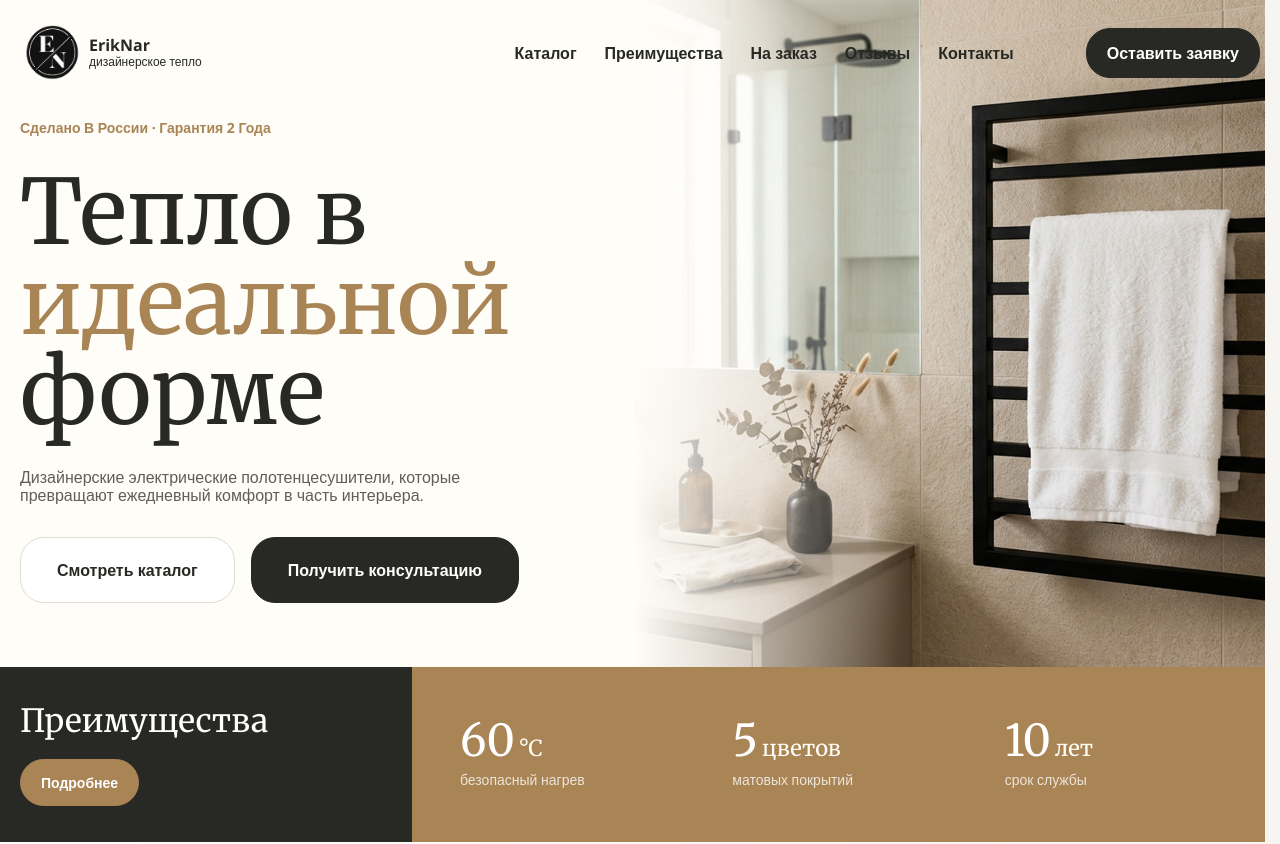
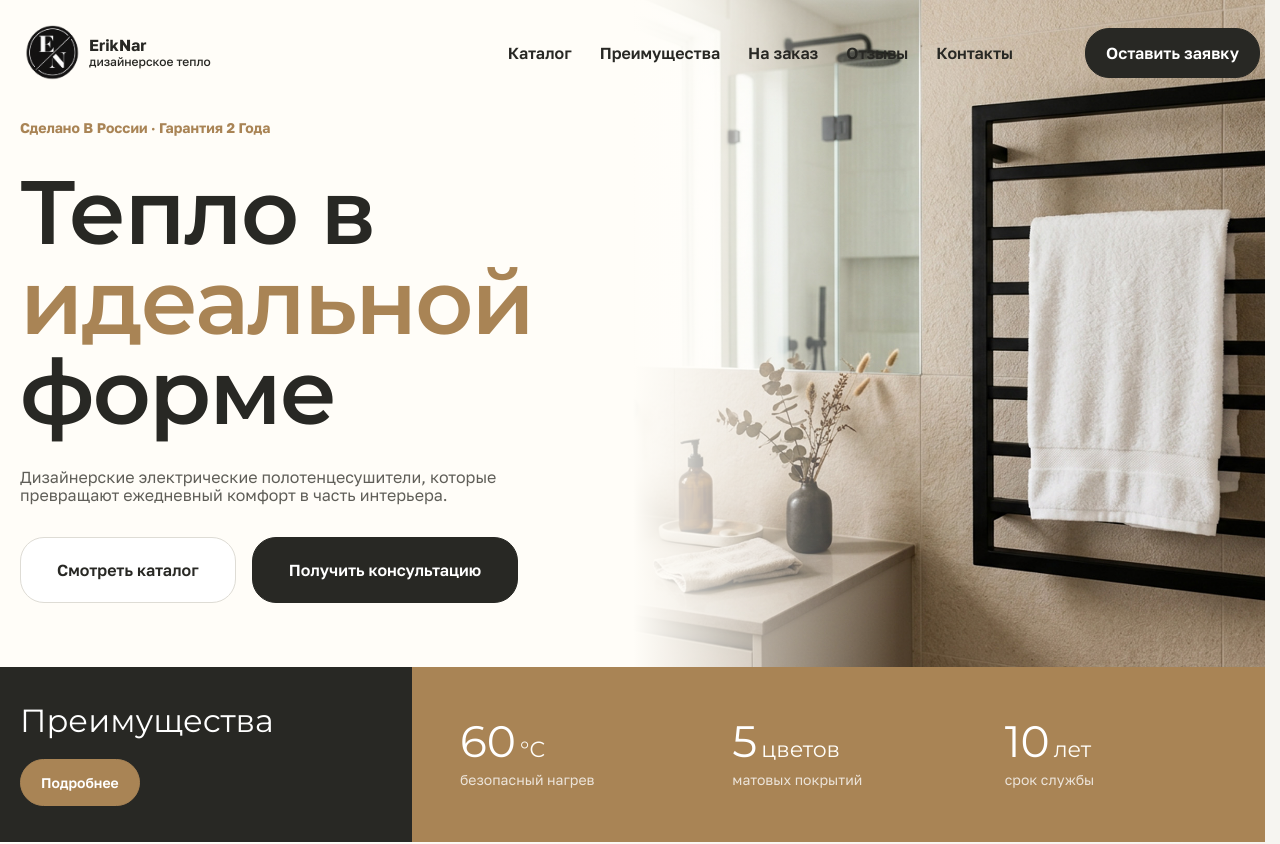
Before and after one commit to sonaCEO/ErikNar, a React (Vite) app in the folder apps/frontend/: page / in a window 1280 px wide. Shown: the top 844 px of the page. Built offline with nearby package versions, Linux system fonts and the light colour scheme.

Commit message:
upd: change fonts

```diff
--- a/apps/frontend/index.html
+++ b/apps/frontend/index.html
@@ -7,7 +7,7 @@
     <link rel="preconnect" href="https://fonts.googleapis.com"/>
     <link rel="preconnect" href="https://fonts.gstatic.com" crossorigin/>
     <link
-            href="https://fonts.googleapis.com/css2?family=Merriweather:wght@400;700&family=Open+Sans:wght@400;500;600;700&display=swap"
+            href="https://fonts.googleapis.com/css2?family=Golos+Text:wght@400;500;600;700&family=Montserrat:wght@400;500;600;700&display=swap"
             rel="stylesheet"
     />
     <!-- End of fonts -->
--- a/apps/frontend/src/css/base/base.css
+++ b/apps/frontend/src/css/base/base.css
@@ -110,8 +110,9 @@ h6 {
 
 :where(h1, h2, h3, h4, h5, h6) {
 	font-family: var(--ff-title);
-	font-weight: var(--fw-regular);
-	line-height: 1.3;
+	font-weight: var(--fw-semibold);
+	line-height: 1.2;
+	letter-spacing: -0.02em;
 	text-wrap: balance;
 }
 
--- a/apps/frontend/src/css/vars/fonts.css
+++ b/apps/frontend/src/css/vars/fonts.css
@@ -1,4 +1,4 @@
 :root {
-    --ff: "Open Sans", sans-serif;
-    --ff-title: "Merriweather", serif;
+    --ff: "Golos Text", sans-serif;
+    --ff-title: "Montserrat", sans-serif;
 }
```
